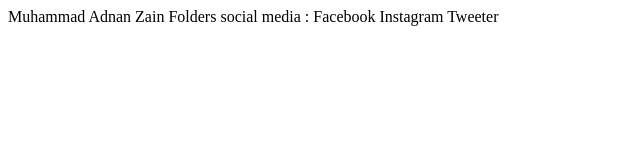
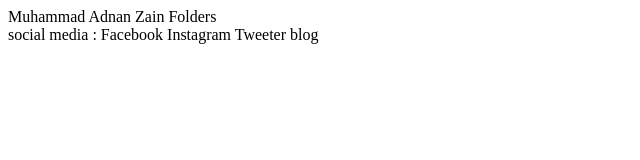
Before and after one commit to muhammad-adnanzain/muhammad-adnanzain.github.io, a plain HTML site: page index.html in a window 1280 px wide. Shown: the whole page, without its empty margins (0-640 px from the left). Drawn offline with Linux system fonts and the light colour scheme.

Commit message:
Update index.html

```diff
--- a/index.html
+++ b/index.html
@@ -4,9 +4,7 @@
 </head>
 <body>
 Muhammad Adnan Zain Folders
-  social media :
-  Facebook
-  Instagram
-  Tweeter
+  <br>
+  social media : Facebook Instagram Tweeter blog
 </body>
 </html>
```
